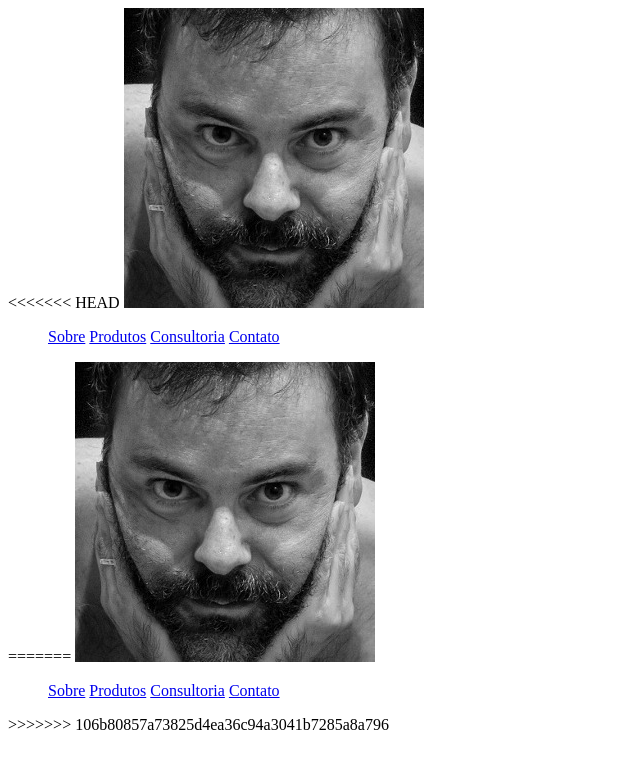
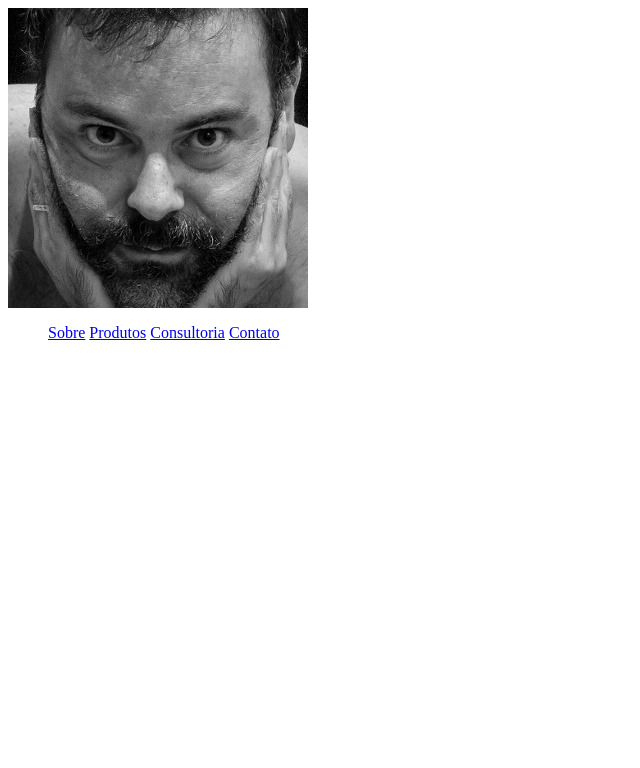
Before and after one commit to rapha1908/MeusCodigos, a plain HTML site: page CursoHTML-aula5/testando.html in a window 1280 px wide. Shown: the whole page, without its empty margins (0-640 px from the left). Drawn offline with Linux system fonts and the light colour scheme.

Commit message:
Erro no mesclagem

```diff
--- a/CursoHTML-aula5/testando.html
+++ b/CursoHTML-aula5/testando.html
@@ -1,4 +1,3 @@
-<<<<<<< HEAD
 <html>
 <head>
     <style>
@@ -28,34 +27,3 @@ nav li {
 
 
 </html>
-=======
-<html>
-<head>
-    <style>
- img {
-    display: inline-block;
-}
-
-nav li {
-    display: inline-block;
-}
-
-    </style>
-</head>
-<body>
-
-    <img src="eu.jpg" alt="Minha empresa">
-    <nav>
-        <ul>
-            <li><a href="/sobre">Sobre</a></li>
-            <li><a href="/produtos">Produtos</a></li>
-            <li><a href="/consultoria">Consultoria</a></li>
-            <li><a href="/contato">Contato</a></li>
-        </ul>
-    </nav>
-
-</body>
-
-
-</html>
->>>>>>> 106b80857a73825d4ea36c94a3041b7285a8a796
```
